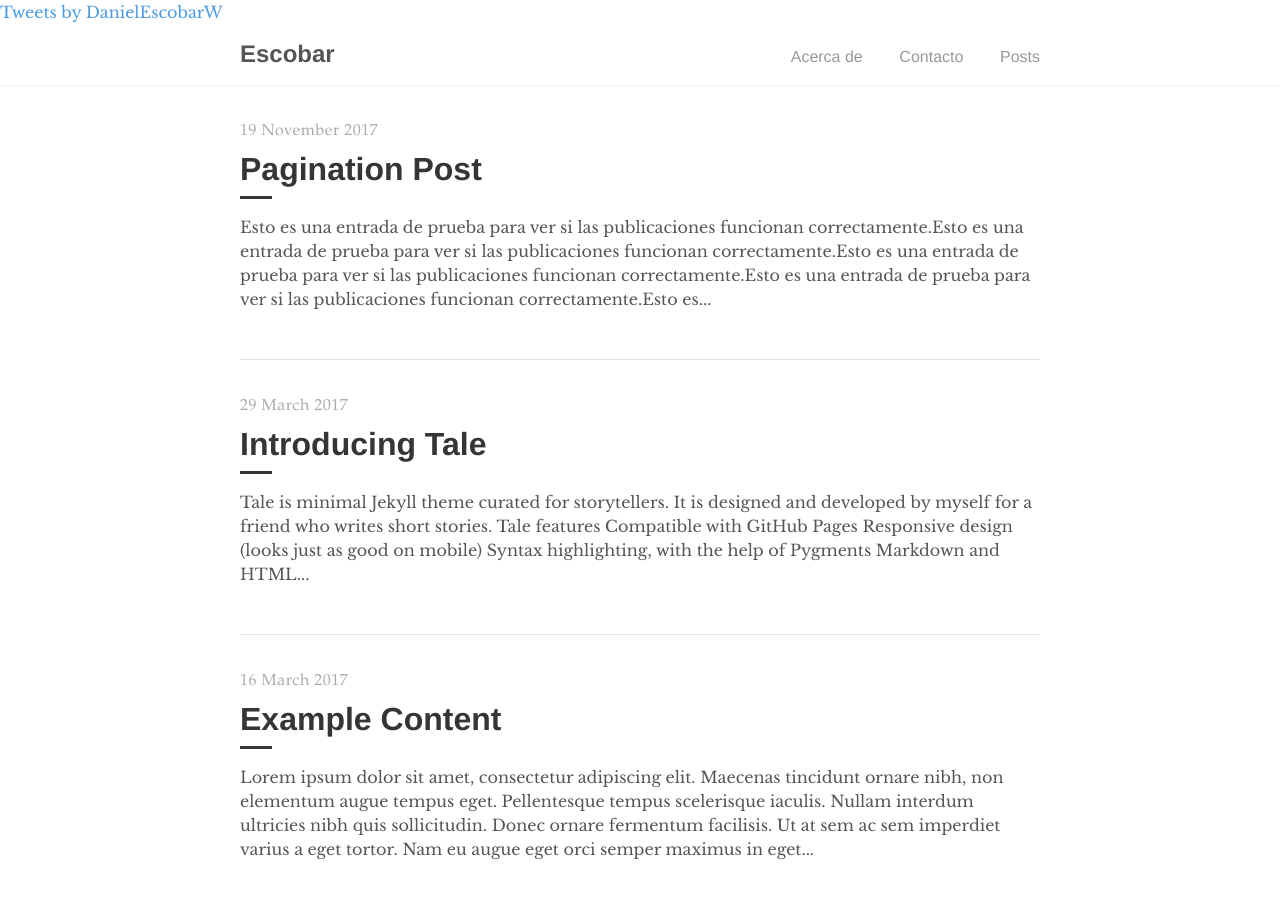
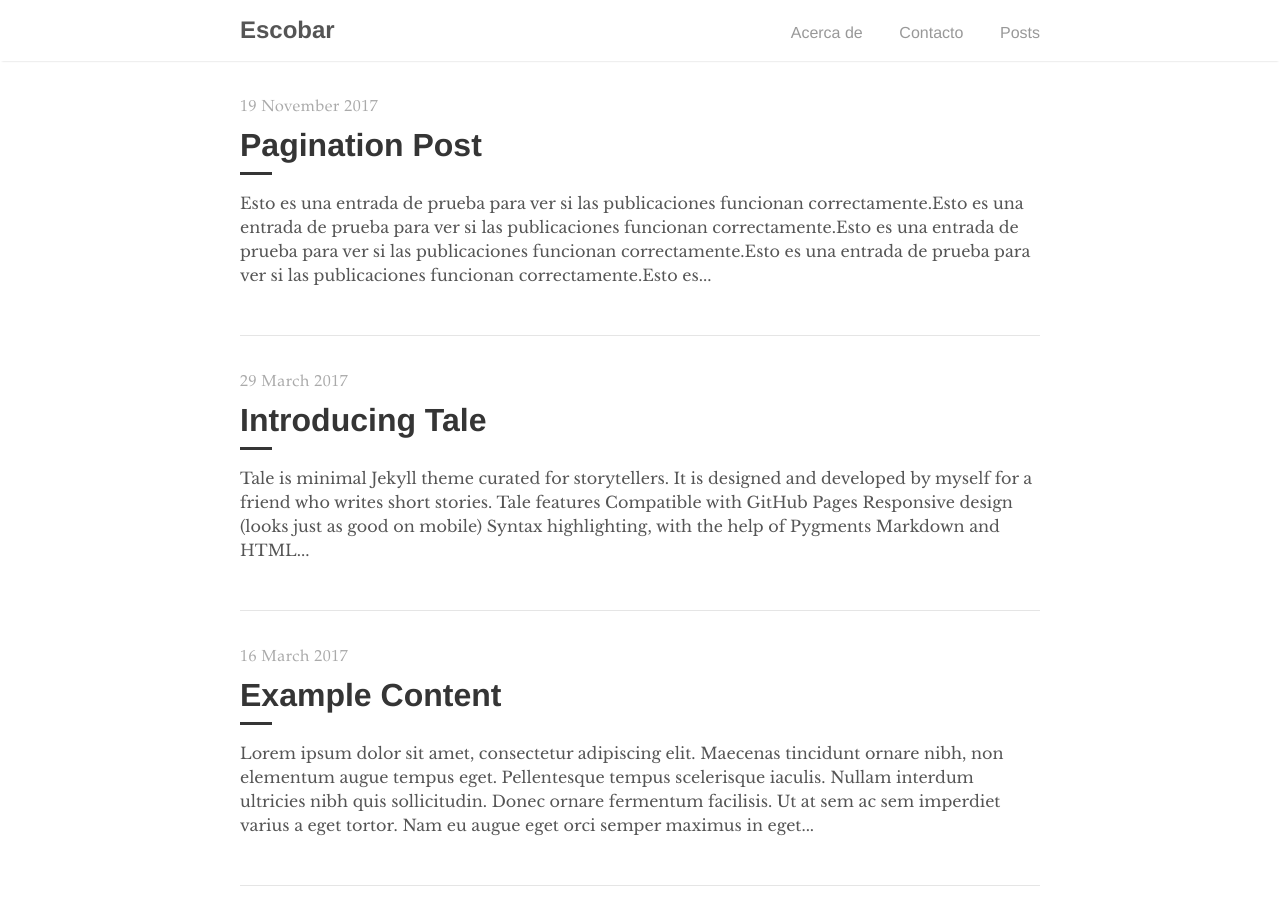
Before and after one commit to daeshu/tale, a Jekyll site: the page built from index.html, in a window 1280 px wide and 900 px high. Built offline with Jekyll 4.4.1, drawn with Linux system fonts in a browser that asks for light colours; the list of posts is cut into pages by our own code; comment, search, counter and statistics services are not loaded.

Commit message:
Update default.html

```diff
--- a/_layouts/default.html
+++ b/_layouts/default.html
@@ -2,7 +2,6 @@
 <html lang="es">
 
   {% include head.html %}
-  {% include poptweet.html %}
 
   <body>
     <nav class="nav">
```
